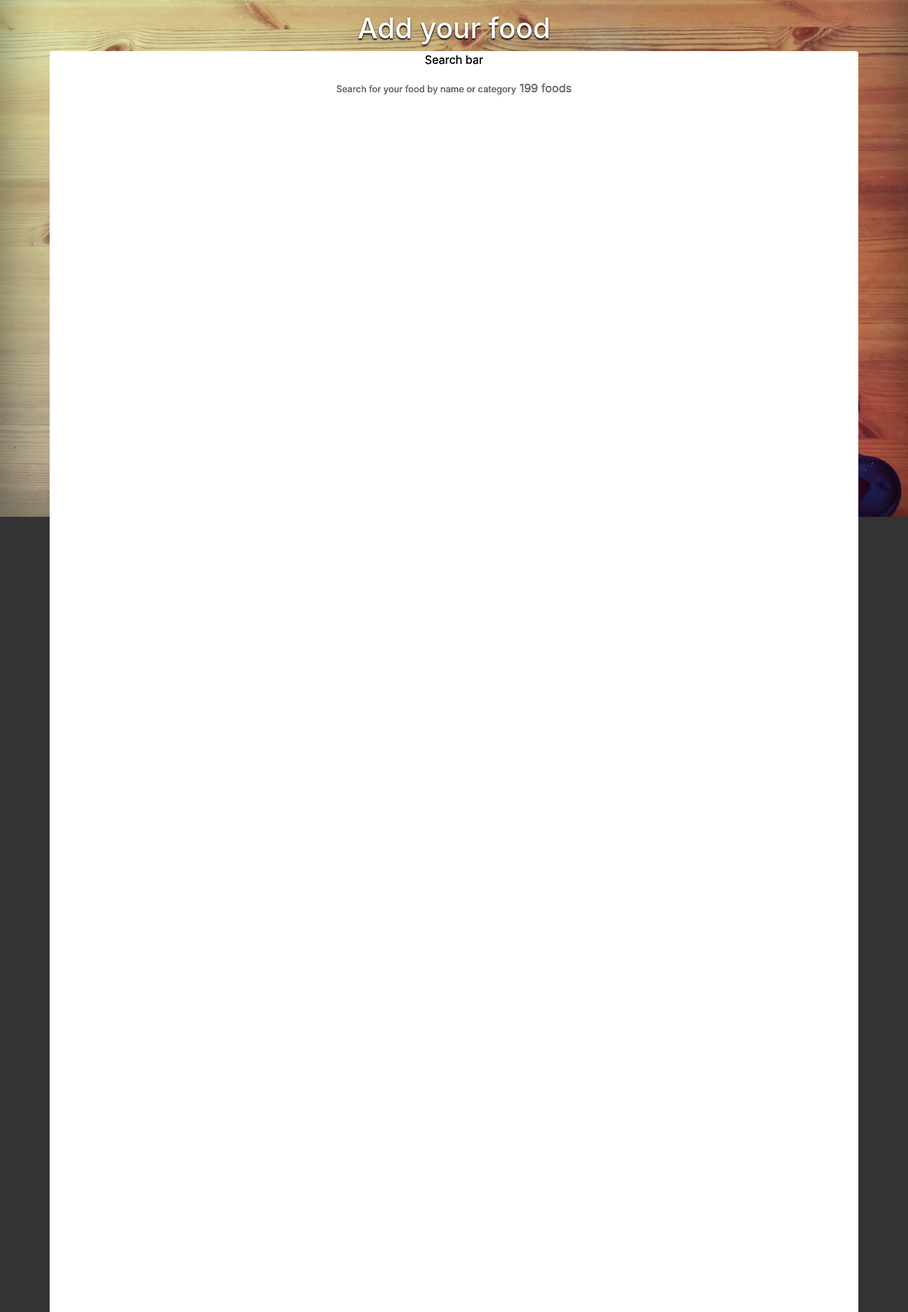
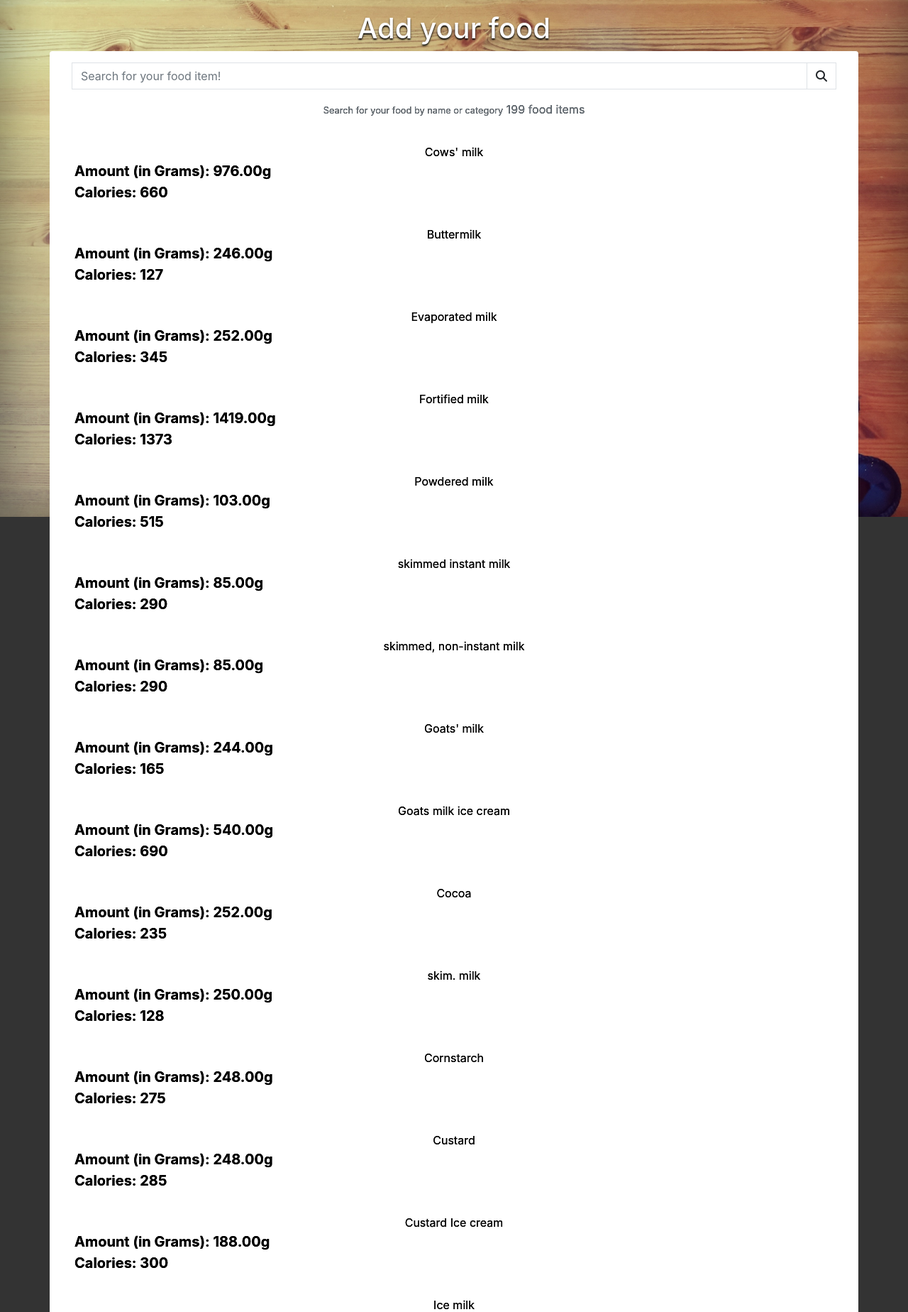
Before and after one commit to Tilly3g/eco-fitness, a Django app: page /foods/ in a window 1280 px wide. Shown: the part 72-1920 px from the top of the page at 71% size. Run offline with Django 3.2, Linux system fonts and the light colour scheme; the visitor is signed in with stand-in values (Sample User, id 1); data comes from the database, SQL or seed files in the repository; some libraries are stand-ins or nearby versions.

Commit message:
add search bar and search functionality to nutrition.html

```diff
--- a/nutrition/templates/nutrition/nutrition.html
+++ b/nutrition/templates/nutrition/nutrition.html
@@ -11,13 +11,26 @@
         <div class="container overlay rounded">
             <div class="row">
                 <div class="col-12">
-                    <p>Search bar</p>
+                     <div class="border-0 w-100 p-3 rounded-0 my-0">
+                        <form class="form" method="GET" action="{% url 'nutrition' %}">
+                            <div class="input-group w-100">
+                                <input class="form-control border border-black rounded-0" type="text" name="q" placeholder="Search for your food item!">
+                                <div class="input-group-append">
+                                    <button class="form-control form-control btn btn-black border border-black rounded-0" type="submit">
+                                        <span class="icon">
+                                            <i class="fas fa-search"></i>
+                                        </span>
+                                    </button>
+                                </div>
+                            </div>
+                        </form>
+                    </div>
                 </div>
                 <div class="col-12">
                 {% if current_categories != 'None_None' %}
-                {% for food in foods %}
-                    <a class="category-badge text-decoration-none" href="{% url 'nutrition' %}?category={{ category }}">
-                        <span class="p-2 mt-2 badge badge-white text-black rounded-0 border border-dark">{{ category }}</span>
+                {% for c in all_categories %}
+                    <a class="category-badge text-decoration-none" href="{% url 'nutrition' %}?category={{ c.name }}">
+                        <span class="p-2 mt-2 badge badge-white text-black rounded-0 border border-dark">{{ c.friendly_name }}</span>
                     </a>
                 {% endfor %}
                 {% else %}
@@ -34,30 +47,27 @@
                         {% if search_term or current_categories != 'None_None' %}
                         <span class="small">Search for your food by name or category</span>
                         {% endif %}
-                        {{ foods|length }} foods{% if search_term %} found for <strong>"{{ search_term }}"</strong>{% endif %}
+                        {{ foods|length }} food items{% if search_term %} found for <strong>"{{ search_term }}"</strong>{% endif %}
                     </p>
                 </div>
                 {% for food in foods %}
                     <div class="col-12">
                         <div class="card h-100 border-0">
                             <div class="card-body pb-0">
-                                <p class="mb-0">{{ food.food }}</p>
+                                <p class="mb-0">{{ food.Food }}</p>
                             </div>
                             <div class="card-footer bg-white pt-0 border-0 text-left">
                                 <div class="row">
                                     <div class="col">
-                                        <p class="lead mb-0 text-left font-weight-bold">{{ food.grams }}</p>
-                                        <p class="lead mb-0 text-left font-weight-bold">{{ food.calories }}</p>
-                                            {% if product.category %}
-                                            <p class="small mt-1 mb-0">
-                                                <a class="text-muted" href="{% url 'nutrition' %}?category={{ food.category.name }}">
-                                                <i class="fas fa-tag mr-1"></i>{{ food.category.friendly_name }}
+                                        <p class="lead mb-0 text-left font-weight-bold">Amount (in Grams): {{ food.Grams }}g</p>
+                                        <p class="lead mb-0 text-left font-weight-bold">Calories: {{ food.Calories }}</p>
+                                        {% if food.Category %}
+                                            <p class="mb-0 text-right">
+                                                <a href="{% url 'nutrition' %}?category={{ food.category.name }}">
+                                                <i class="fas fa-tag mr-1"></i>Category: {{ food.Category.friendly_name }}
                                                 </a>
                                             </p>
-                                            {% endif %}
-                                            {% if food.protein %}
-                                            <small class="text-muted">{{ food.protein }}</small>
-                                            {% endif %}
+                                        {% endif %}
                                     </div>
                                 </div>
                             </div>
--- a/nutrition/views.py
+++ b/nutrition/views.py
@@ -11,6 +11,7 @@ def all_nutrition(request):
     """ A view to search for nutrition info and show categories """
 
     foods = Nutrition.objects.all()
+    all_categories = Category.objects.all()
     query = None
     categories = None
 
@@ -18,7 +19,7 @@ def all_nutrition(request):
 
         if 'category' in request.GET:
             categories = request.GET['category'].split(',')
-            foods = Nutrition.filter(category__name__in=categories)
+            foods = foods.filter(category__name__in=categories)
             categories = Category.objects.filter(name__in=categories)
 
         if 'q' in request.GET:
@@ -27,13 +28,14 @@ def all_nutrition(request):
                 messages.error(request, "Oops, looks like you didn't search for anything!")
                 return redirect(reverse('nutrition'))
 
-            queries = Q(food__icontains=query) | Q(category__icontains=query)
-            foods = Nutrition.filter(queries)
+            queries = Q(Food__icontains=query) | Q(category__friendly_name__icontains=query)
+            foods = foods.filter(queries)
 
     context = {
         'foods': foods,
         'search_term': query,
         'current_categories': categories,
+        'categories': all_categories,
     }
 
     return render(request, 'nutrition/nutrition.html', context)
```
